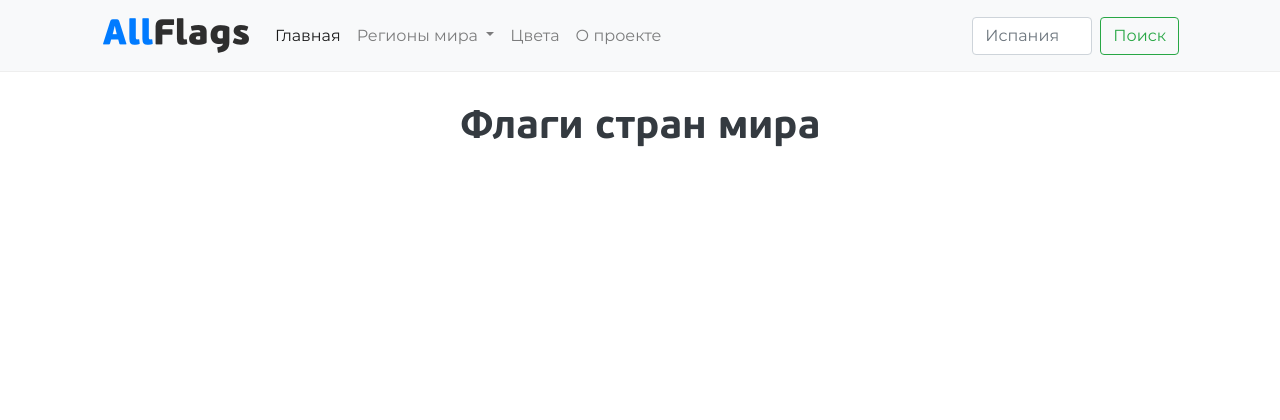
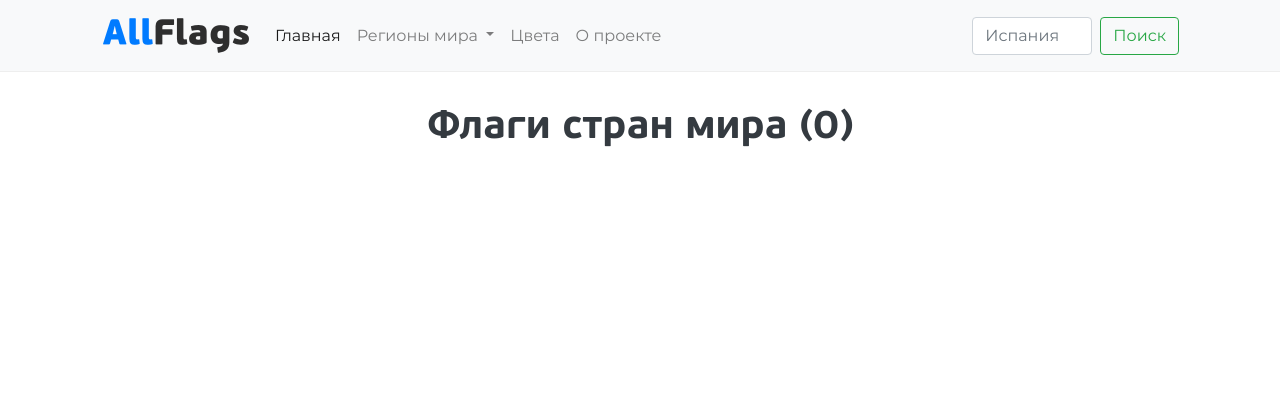
Before and after one commit to baikov/allflags, a Django app: page / in a window 1280 px wide. Shown: the top 420 px of the page. Run offline with Django 3.2, Linux system fonts and the light colour scheme; data that the repository does not hold is empty; some libraries are stand-ins or nearby versions.

Commit message:
fixed flags list template

```diff
--- a/app/templates/flags/flags-list.html
+++ b/app/templates/flags/flags-list.html
@@ -6,12 +6,12 @@
   <div class="container">
     <div class="row">
       <div class="py-1 py-md-3 col-12 d-flex justify-content-center">
-        <h1>Флаги стран мира</h1>
+        <h1>Флаги стран мира ({{flags|length}})</h1>
       </div>
       {# {% regroup flags by country|make_list|first as country_list %} #}
 
       {% for flag in flags %}
-      <div class="col-4 col-md-3 col-lg-2 col-xl-2">
+      <div class="pb-4 col-4 col-md-3 col-lg-2 col-xl-2">
         <div class="flag-card hover-country">
 
           <a href="{% url 'flags:flag-detail' flag.slug %}">
```
